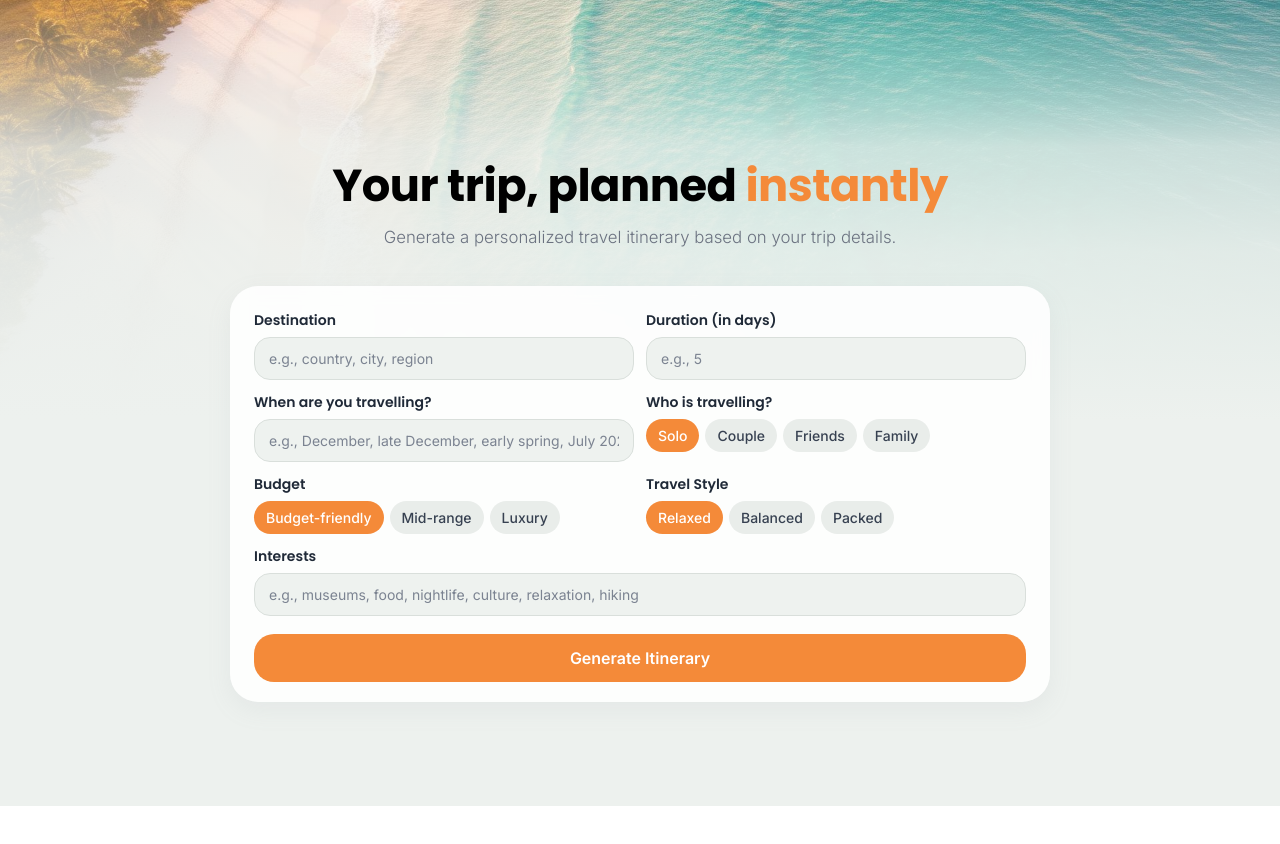
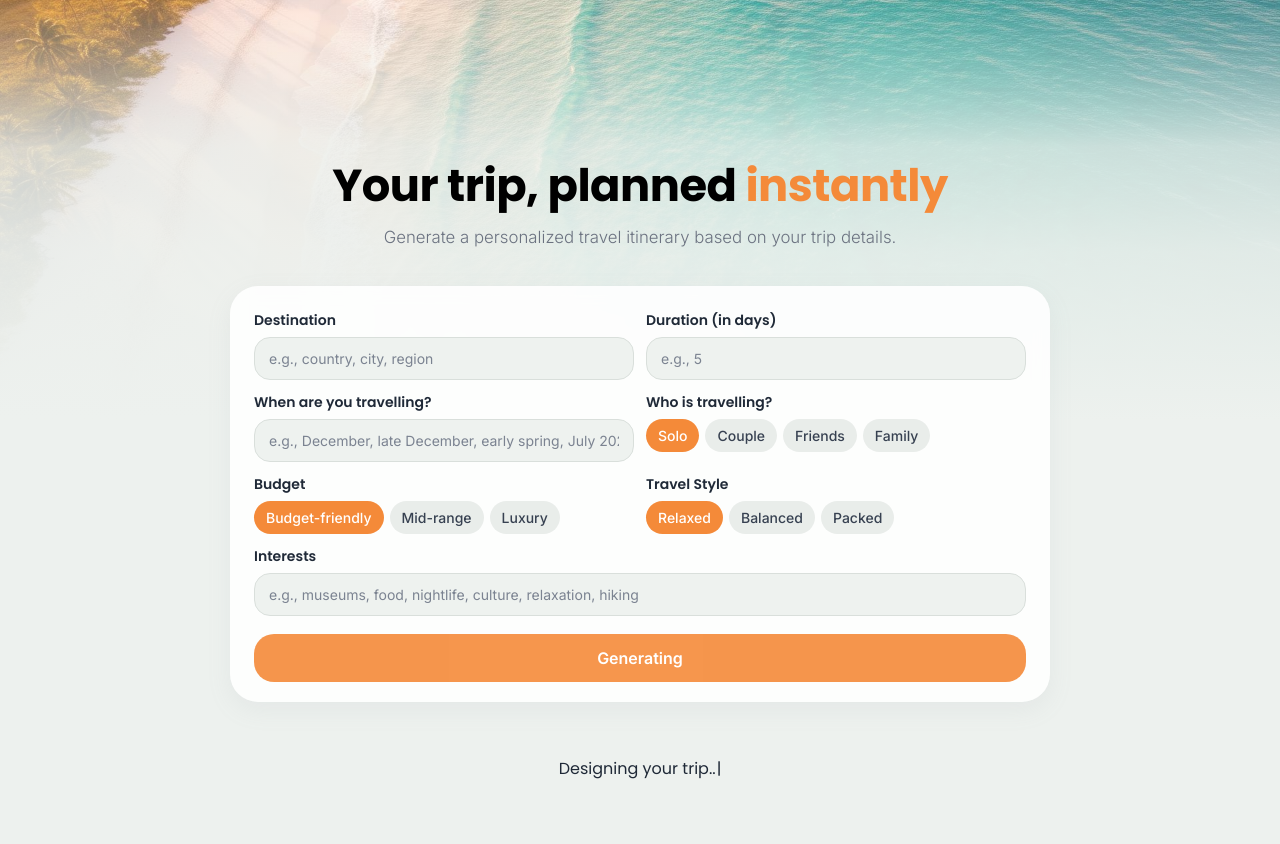
Before and after one commit to aliciabuelow/AI-travel-app, a React (Vite) app in the folder react-app/: page / in a window 1280 px wide. Shown: the top 844 px of the page. Before the commit the page ends 806 px from the top, so only its background shows below. Built offline with nearby package versions, Linux system fonts and the light colour scheme.

Commit message:
Installed Typewriter and added component for loading message

```diff
--- a/react-app/package.json
+++ b/react-app/package.json
@@ -14,7 +14,8 @@
     "bootstrap": "^5.3.8",
     "lucide-react": "^0.577.0",
     "react": "^19.2.4",
-    "react-dom": "^19.2.4"
+    "react-dom": "^19.2.4",
+    "typewriter-effect": "^2.22.0"
   },
   "devDependencies": {
     "@eslint/js": "^9.39.4",
--- a/react-app/src/components/App.jsx
+++ b/react-app/src/components/App.jsx
@@ -8,7 +8,7 @@ import axios from 'axios';
 export default function App() {
   const [userData, setUserData] = useState(null);
   const [itinerary, setItinerary] = useState("");
-  const [loading, setLoading] = useState(false);
+  const [loading, setLoading] = useState(true);
   const [error, setError] = useState("");
 
   async function handleUserInput(data) {
--- a/react-app/src/components/Itinerary.jsx
+++ b/react-app/src/components/Itinerary.jsx
@@ -1,9 +1,14 @@
 import '../styles/Itinerary.css'
 import { MapPin } from 'lucide-react';
+import TypewriterLoading from './Typewriter.jsx';
 
 export default function Itinerary({ userData, itinerary, loading, error }) {
     if (loading) {
-        return <p className="loading-text">Planning something special...</p>;
+        return <p className="loading-text">
+
+        <TypewriterLoading />
+
+        </p>;
     }
 
     if (error) {
--- /dev/null
+++ b/react-app/src/components/Typewriter.jsx
@@ -0,0 +1,15 @@
+import Typewriter from 'typewriter-effect';
+
+export default function TypewriterLoading() {
+    return (
+    <div>
+        <Typewriter
+            options={{
+                strings: ['Designing your trip...', 'Finding the best spots...', 'Finalizing the details...'],
+                autoStart: true,
+                loop: true,
+            }}
+        />
+    </div>
+);
+}
```
Also changed, not shown: 1 other file (tests, documents, lock files or other folders).
